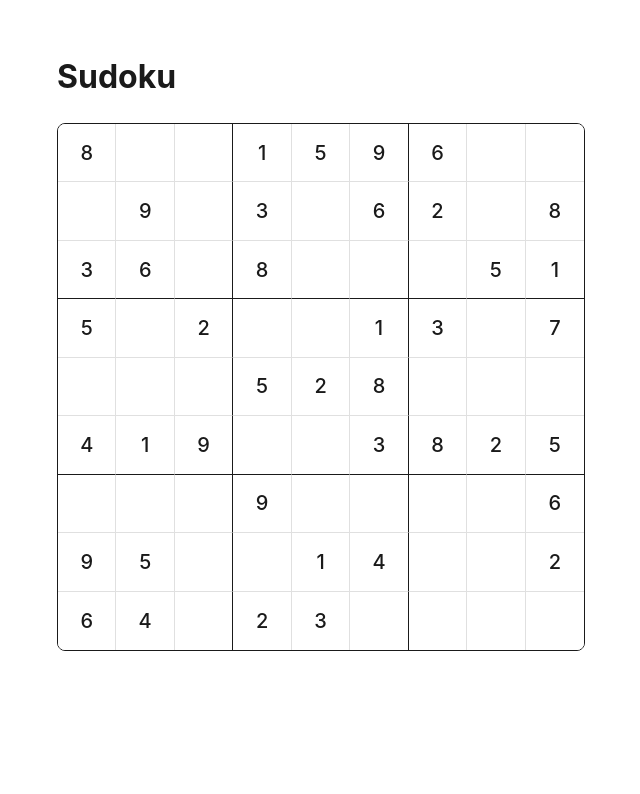
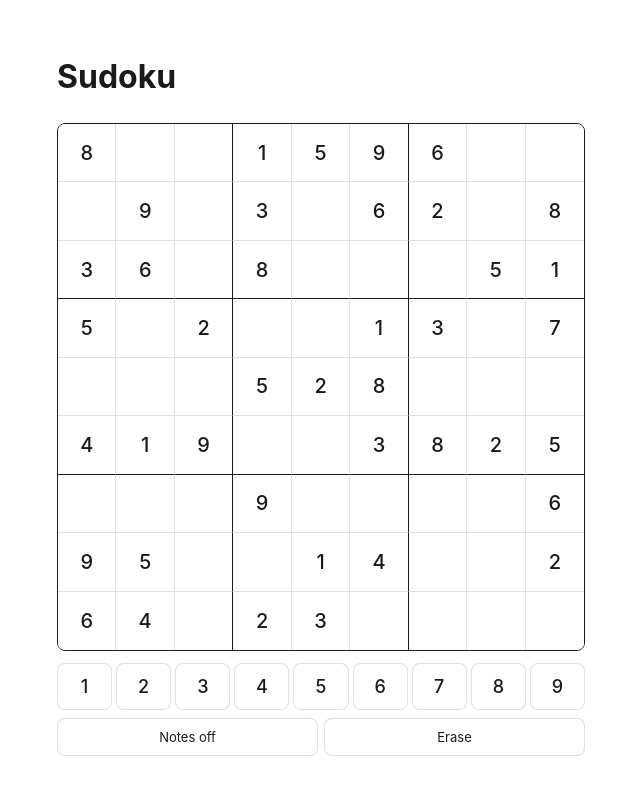
Before and after one commit to Sanjesh-A/sudoku-app, a React (Vite) app in the folder web/: page / in a window 1280 px wide. Shown: the top 794 px of the page, without its empty margins (319-959 px from the left). Built offline with nearby package versions, Linux system fonts and the light colour scheme.

Commit message:
Add NumberPad, Controls, and keyboard input; refactor to useReducer

```diff
--- a/web/src/App.tsx
+++ b/web/src/App.tsx
@@ -1,35 +1,34 @@
-import { useState } from 'react'
+import { useReducer } from 'react'
 import { Board } from './components/Board'
-import { generatePuzzle } from './game/generator'
-import type { GameState } from './game/types'
-
-function createInitialGame(): GameState {
-  const { puzzle, difficulty } = generatePuzzle('easy')
-  return {
-    difficulty,
-    puzzle,
-    entries: Array.from({ length: 9 }, () => Array(9).fill(0)),
-    notes: Array.from({ length: 9 }, () =>
-      Array.from({ length: 9 }, () => Array(9).fill(false)),
-    ),
-    elapsedMs: 0,
-    startedAt: Date.now(),
-  }
-}
+import { NumberPad } from './components/NumberPad'
+import { Controls } from './components/Controls'
+import { gameReducer, initialState } from './state/gameReducer'
+import { useKeyboard } from './hooks/useKeyboard'
 
 function App() {
-  const [game] = useState<GameState>(createInitialGame)
-  const [selected, setSelected] = useState<{ row: number; col: number } | null>(null)
+  const [state, dispatch] = useReducer(gameReducer, undefined, () => initialState('easy'))
+
+  useKeyboard(dispatch)
 
   return (
     <div className="app">
       <h1>Sudoku</h1>
       <Board
-        puzzle={game.puzzle}
-        entries={game.entries}
-        notes={game.notes}
-        selected={selected}
-        onSelectCell={(row, col) => setSelected({ row, col })}
+        puzzle={state.game.puzzle}
+        entries={state.game.entries}
+        notes={state.game.notes}
+        selected={state.selected}
+        onSelectCell={(row, col) => dispatch({ type: 'selectCell', row, col })}
+      />
+      <NumberPad
+        puzzle={state.game.puzzle}
+        entries={state.game.entries}
+        onInput={value => dispatch({ type: 'inputNumber', value })}
+      />
+      <Controls
+        notesMode={state.notesMode}
+        onToggleNotes={() => dispatch({ type: 'toggleNotes' })}
+        onErase={() => dispatch({ type: 'eraseCell' })}
       />
     </div>
   )
--- /dev/null
+++ b/web/src/components/Controls.css
@@ -0,0 +1,31 @@
+.controls {
+  display: grid;
+  grid-template-columns: repeat(2, 1fr);
+  gap: 6px;
+  margin-top: 8px;
+}
+
+.control {
+  padding: 10px;
+  background: var(--bg);
+  border: 0.5px solid var(--border);
+  border-radius: var(--radius-md);
+  cursor: pointer;
+  font-size: 13px;
+  transition: background 0.15s;
+}
+
+.control:hover {
+  background: var(--bg-secondary);
+}
+
+.control.active {
+  background: var(--accent-soft);
+  color: var(--accent);
+  border-color: var(--accent);
+}
+
+.control:focus-visible {
+  outline: 2px solid var(--accent);
+  outline-offset: 2px;
+}
--- /dev/null
+++ b/web/src/components/Controls.tsx
@@ -0,0 +1,24 @@
+import './Controls.css'
+
+interface ControlsProps {
+  notesMode: boolean
+  onToggleNotes: () => void
+  onErase: () => void
+}
+
+export function Controls({ notesMode, onToggleNotes, onErase }: ControlsProps) {
+  return (
+    <div className="controls">
+      <button
+        type="button"
+        className={`control${notesMode ? ' active' : ''}`}
+        onClick={onToggleNotes}
+      >
+        Notes {notesMode ? 'on' : 'off'}
+      </button>
+      <button type="button" className="control" onClick={onErase}>
+        Erase
+      </button>
+    </div>
+  )
+}
--- /dev/null
+++ b/web/src/components/NumberPad.css
@@ -0,0 +1,32 @@
+.numpad {
+  display: grid;
+  grid-template-columns: repeat(9, 1fr);
+  gap: 4px;
+  margin-top: 12px;
+}
+
+.numpad-key {
+  padding: 12px 0;
+  background: var(--bg);
+  border: 0.5px solid var(--border);
+  border-radius: var(--radius-md);
+  cursor: pointer;
+  font-size: 18px;
+  font-weight: 500;
+  transition: background 0.15s;
+}
+
+.numpad-key:hover:not(:disabled) {
+  background: var(--bg-secondary);
+}
+
+.numpad-key.done {
+  color: var(--text-tertiary);
+  background: var(--bg-secondary);
+  cursor: default;
+}
+
+.numpad-key:focus-visible {
+  outline: 2px solid var(--accent);
+  outline-offset: 2px;
+}
--- /dev/null
+++ b/web/src/components/NumberPad.tsx
@@ -0,0 +1,43 @@
+import type { CellValue, Grid } from '../game/types'
+import './NumberPad.css'
+
+interface NumberPadProps {
+  puzzle: Grid
+  entries: Grid
+  onInput: (value: CellValue) => void
+}
+
+export function NumberPad({ puzzle, entries, onInput }: NumberPadProps) {
+  const counts = countValues(puzzle, entries)
+  const digits: CellValue[] = [1, 2, 3, 4, 5, 6, 7, 8, 9]
+
+  return (
+    <div className="numpad">
+      {digits.map(n => {
+        const done = counts[n] === 9
+        return (
+          <button
+            key={n}
+            type="button"
+            className={`numpad-key${done ? ' done' : ''}`}
+            onClick={() => onInput(n)}
+            disabled={done}
+          >
+            {n}
+          </button>
+        )
+      })}
+    </div>
+  )
+}
+
+function countValues(puzzle: Grid, entries: Grid): Record<number, number> {
+  const counts: Record<number, number> = { 1: 0, 2: 0, 3: 0, 4: 0, 5: 0, 6: 0, 7: 0, 8: 0, 9: 0 }
+  for (let r = 0; r < 9; r++) {
+    for (let c = 0; c < 9; c++) {
+      const v = puzzle[r][c] || entries[r][c]
+      if (v !== 0) counts[v]++
+    }
+  }
+  return counts
+}
--- /dev/null
+++ b/web/src/hooks/useKeyboard.ts
@@ -0,0 +1,39 @@
+import { useEffect } from 'react'
+import type { Action } from '../state/gameReducer'
+import type { CellValue } from '../game/types'
+
+export function useKeyboard(dispatch: (action: Action) => void): void {
+  useEffect(() => {
+    function handleKey(e: KeyboardEvent) {
+      // Don't capture keys when the user is typing in an input field
+      const target = e.target as HTMLElement
+      if (target.tagName === 'INPUT' || target.tagName === 'TEXTAREA') return
+
+      if (e.key >= '1' && e.key <= '9') {
+        dispatch({ type: 'inputNumber', value: parseInt(e.key, 10) as CellValue })
+        e.preventDefault()
+      } else if (e.key === 'Backspace' || e.key === 'Delete' || e.key === '0') {
+        dispatch({ type: 'eraseCell' })
+        e.preventDefault()
+      } else if (e.key === 'ArrowUp') {
+        dispatch({ type: 'moveSelection', dRow: -1, dCol: 0 })
+        e.preventDefault()
+      } else if (e.key === 'ArrowDown') {
+        dispatch({ type: 'moveSelection', dRow: 1, dCol: 0 })
+        e.preventDefault()
+      } else if (e.key === 'ArrowLeft') {
+        dispatch({ type: 'moveSelection', dRow: 0, dCol: -1 })
+        e.preventDefault()
+      } else if (e.key === 'ArrowRight') {
+        dispatch({ type: 'moveSelection', dRow: 0, dCol: 1 })
+        e.preventDefault()
+      } else if (e.key === 'n' || e.key === 'N') {
+        dispatch({ type: 'toggleNotes' })
+        e.preventDefault()
+      }
+    }
+
+    window.addEventListener('keydown', handleKey)
+    return () => window.removeEventListener('keydown', handleKey)
+  }, [dispatch])
+}
--- /dev/null
+++ b/web/src/state/gameReducer.ts
@@ -0,0 +1,106 @@
+import type { GameState, Difficulty, CellValue } from '../game/types'
+import { generatePuzzle } from '../game/generator'
+
+export interface UiState {
+  game: GameState
+  selected: { row: number; col: number } | null
+  notesMode: boolean
+}
+
+export type Action =
+  | { type: 'selectCell'; row: number; col: number }
+  | { type: 'inputNumber'; value: CellValue }
+  | { type: 'eraseCell' }
+  | { type: 'toggleNotes' }
+  | { type: 'moveSelection'; dRow: number; dCol: number }
+  | { type: 'startNewGame'; difficulty: Difficulty }
+  | { type: 'tickTimer'; elapsedMs: number }
+
+export function initialState(difficulty: Difficulty = 'easy'): UiState {
+  const { puzzle } = generatePuzzle(difficulty)
+  return {
+    game: {
+      difficulty,
+      puzzle,
+      entries: Array.from({ length: 9 }, () => Array(9).fill(0)),
+      notes: Array.from({ length: 9 }, () =>
+        Array.from({ length: 9 }, () => Array(9).fill(false)),
+      ),
+      elapsedMs: 0,
+      startedAt: Date.now(),
+    },
+    selected: null,
+    notesMode: false,
+  }
+}
+
+export function gameReducer(state: UiState, action: Action): UiState {
+  switch (action.type) {
+    case 'selectCell':
+      return { ...state, selected: { row: action.row, col: action.col } }
+
+    case 'moveSelection': {
+      if (state.selected === null) {
+        return { ...state, selected: { row: 0, col: 0 } }
+      }
+      const row = clamp(state.selected.row + action.dRow, 0, 8)
+      const col = clamp(state.selected.col + action.dCol, 0, 8)
+      return { ...state, selected: { row, col } }
+    }
+
+    case 'inputNumber': {
+      if (state.selected === null) return state
+      const { row, col } = state.selected
+      // Can't modify a given cell
+      if (state.game.puzzle[row][col] !== 0) return state
+
+      if (state.notesMode) {
+        const notes = cloneNotes(state.game.notes)
+        notes[row][col][action.value - 1] = !notes[row][col][action.value - 1]
+        return { ...state, game: { ...state.game, notes } }
+      }
+
+      const entries = cloneGrid(state.game.entries)
+      // Toggle off if same value, otherwise set
+      entries[row][col] = entries[row][col] === action.value ? 0 : action.value
+      // Setting a value clears notes in that cell
+      const notes = cloneNotes(state.game.notes)
+      if (entries[row][col] !== 0) {
+        notes[row][col] = Array(9).fill(false)
+      }
+      return { ...state, game: { ...state.game, entries, notes } }
+    }
+
+    case 'eraseCell': {
+      if (state.selected === null) return state
+      const { row, col } = state.selected
+      if (state.game.puzzle[row][col] !== 0) return state
+      const entries = cloneGrid(state.game.entries)
+      const notes = cloneNotes(state.game.notes)
+      entries[row][col] = 0
+      notes[row][col] = Array(9).fill(false)
+      return { ...state, game: { ...state.game, entries, notes } }
+    }
+
+    case 'toggleNotes':
+      return { ...state, notesMode: !state.notesMode }
+
+    case 'startNewGame':
+      return initialState(action.difficulty)
+
+    case 'tickTimer':
+      return { ...state, game: { ...state.game, elapsedMs: action.elapsedMs } }
+  }
+}
+
+function clamp(n: number, lo: number, hi: number): number {
+  return Math.max(lo, Math.min(hi, n))
+}
+
+function cloneGrid<T>(grid: T[][]): T[][] {
+  return grid.map(row => [...row])
+}
+
+function cloneNotes(notes: boolean[][][]): boolean[][][] {
+  return notes.map(row => row.map(cell => [...cell]))
+}
```
